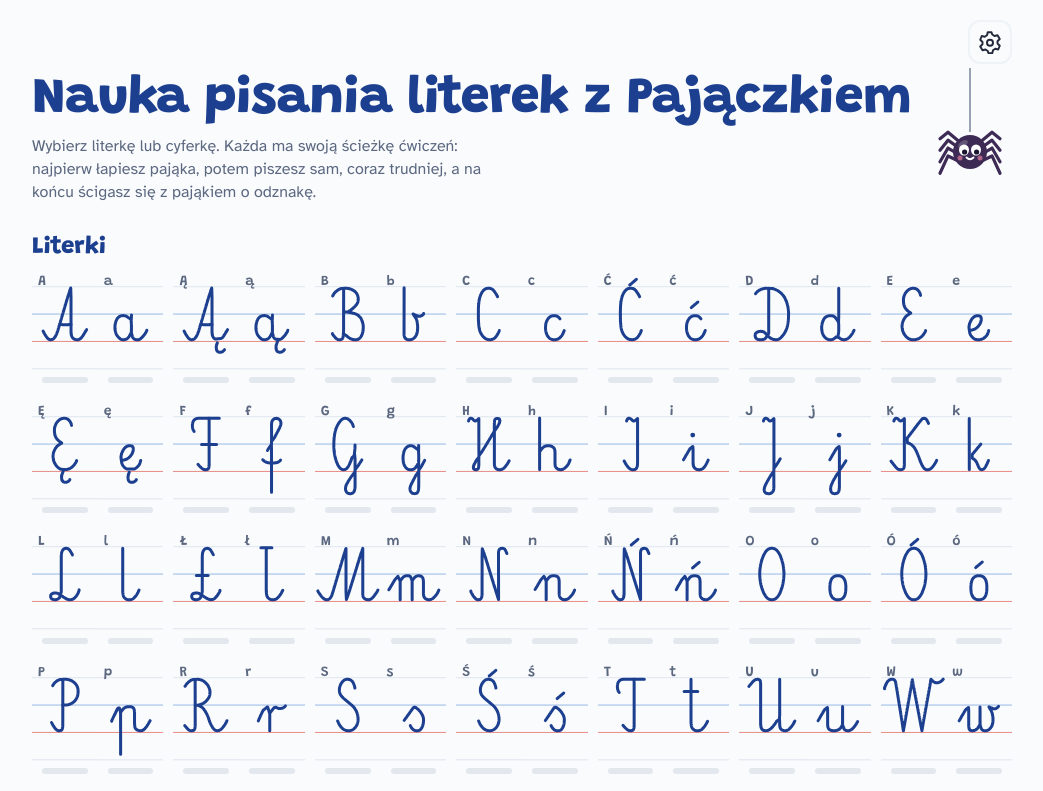
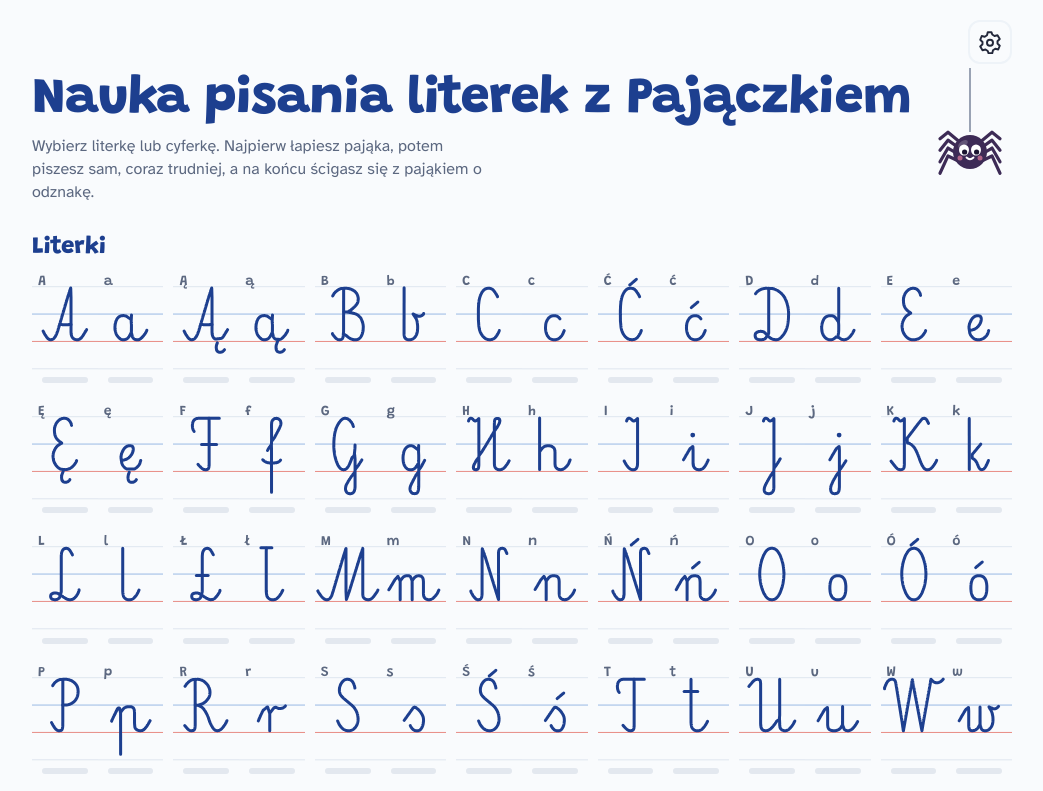
Before and after one commit to maciejsaw/nauka-pisania-literek, a plain HTML site: page index.html in a window 1280 px wide. Shown: the top 791 px of the page, without its empty margins (118-1161 px from the left). Drawn offline with Linux system fonts and the light colour scheme.

Commit message:
Skróć opis na stronie głównej

```diff
--- a/index.html
+++ b/index.html
@@ -188,7 +188,7 @@ button.lv:not(:disabled):active { transform: scale(.88); }
   <div class="hero">
     <div>
       <h1>Nauka pisania literek z Pajączkiem</h1>
-      <p>Wybierz literkę lub cyferkę. Każda ma swoją ścieżkę ćwiczeń: najpierw łapiesz pająka, potem piszesz sam, coraz trudniej, a na końcu ścigasz się z pająkiem o odznakę.</p>
+      <p>Wybierz literkę lub cyferkę. Najpierw łapiesz pająka, potem piszesz sam, coraz trudniej, a na końcu ścigasz się z pająkiem o odznakę.</p>
     </div>
     <button type="button" class="hero-btn" id="heroBtn" aria-label="Pogłaszcz pajączka">
       <svg class="hero-spider" viewBox="0 0 84 120" aria-hidden="true">
```
